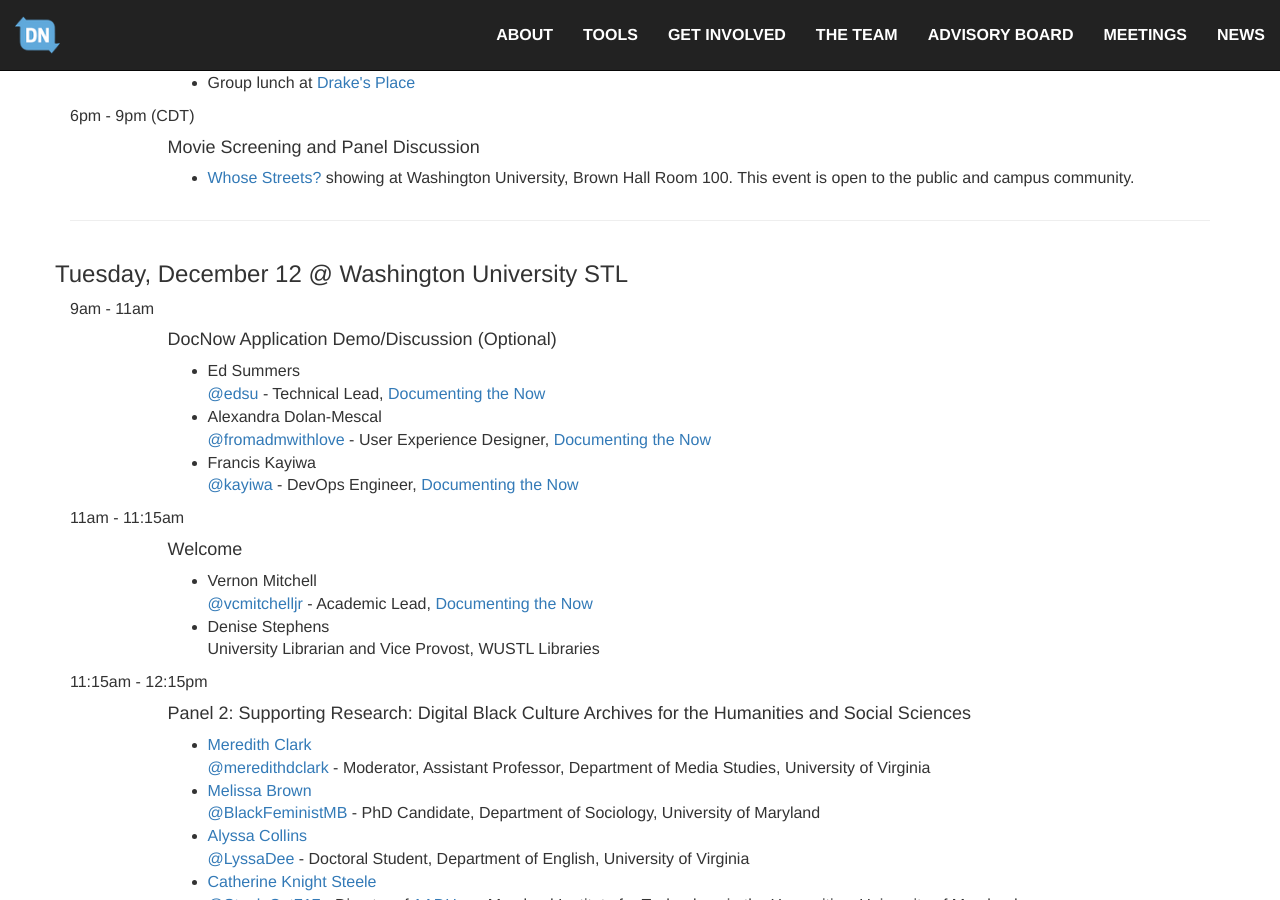
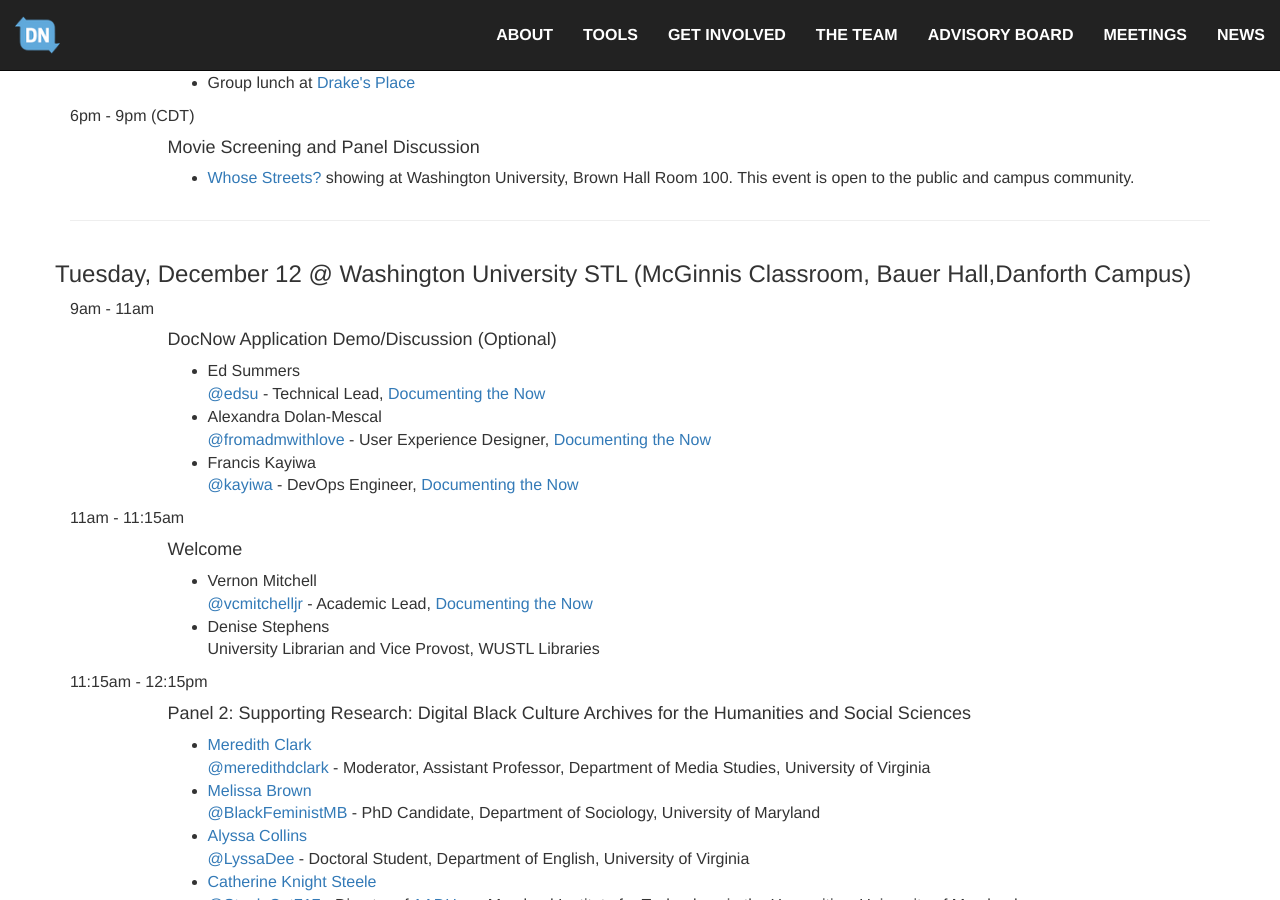
Before and after one commit to DocNow/docnow.github.io, a Jekyll site: the page built from meetings/stl-2017/index.html, in a window 1280 px wide and 900 px high, scrolled down 1556 px. Built offline with Jekyll 4.4.1, drawn with Linux system fonts in a browser that asks for light colours.

Commit message:
add classroom
per VM

```diff
--- a/meetings/stl-2017/index.html
+++ b/meetings/stl-2017/index.html
@@ -75,7 +75,7 @@
   </div>
   <hr>
   <div class="row">
-    <h3>Tuesday, December 12 @ Washington University STL</h3>
+    <h3>Tuesday, December 12 @ Washington University STL (McGinnis Classroom, Bauer Hall,Danforth Campus)</h3>
     <div class="col-lg-10">9am - 11am</div>
     <div class="col-lg-offset-1 col-lg-12">
       <h4>DocNow Application Demo/Discussion (Optional)</h4>
```
